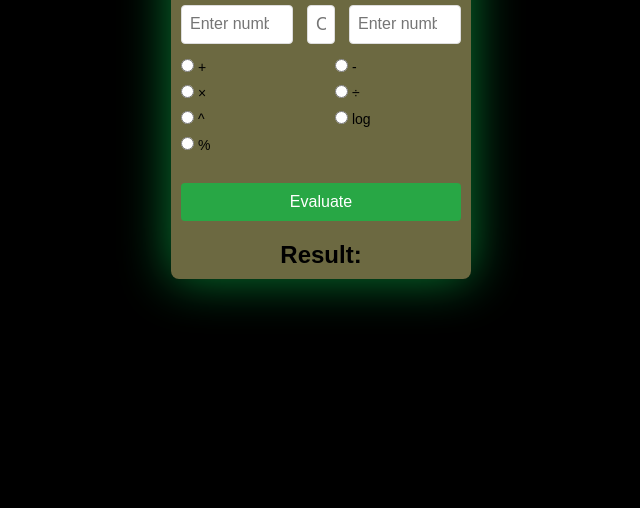
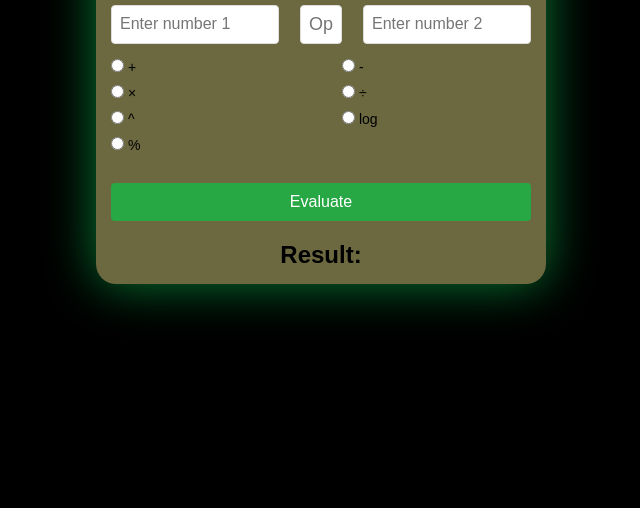
Before and after one commit to Israel478/Cal-V1, a plain HTML site: page index.html in a window 1280 px wide. Shown: the part 292-800 px from the top of the page, without its empty margins (319-959 px from the left). Drawn offline with Linux system fonts and the light colour scheme.

Commit message:
Task: some changes

```diff
--- a/style.css
+++ b/style.css
@@ -17,11 +17,11 @@
 
   .calculator {
     background-color: rgba(222, 216, 135, 0.486);
-    margin: 10px;
-    padding: 10px;
-    border-radius: 8px;
+    margin: 15px;
+    padding: 15px;
+    border-radius: 20px;
     box-shadow: 0 0 15px rgba(0, 0, 0, 0.1);
-    width: 300px;
+    width: 450px;
     box-shadow: 0 0 50px #077b32;
   }
 
```
